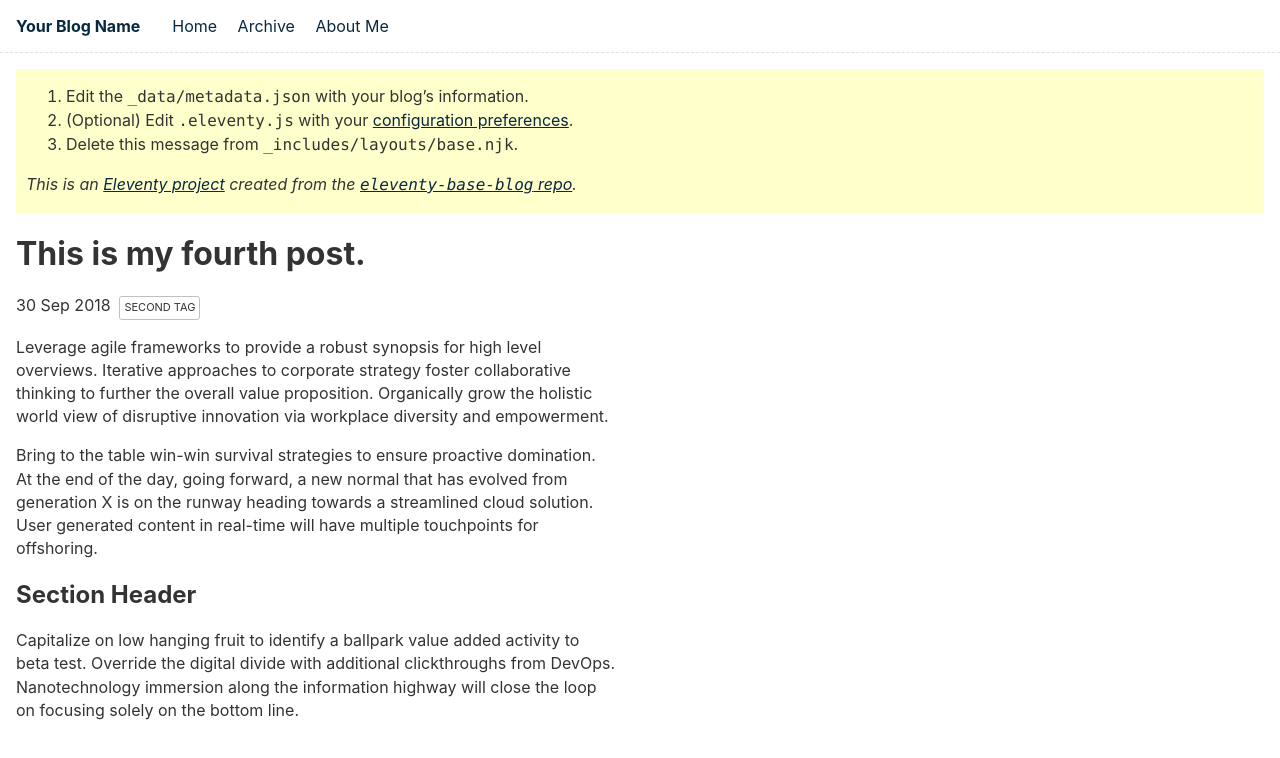
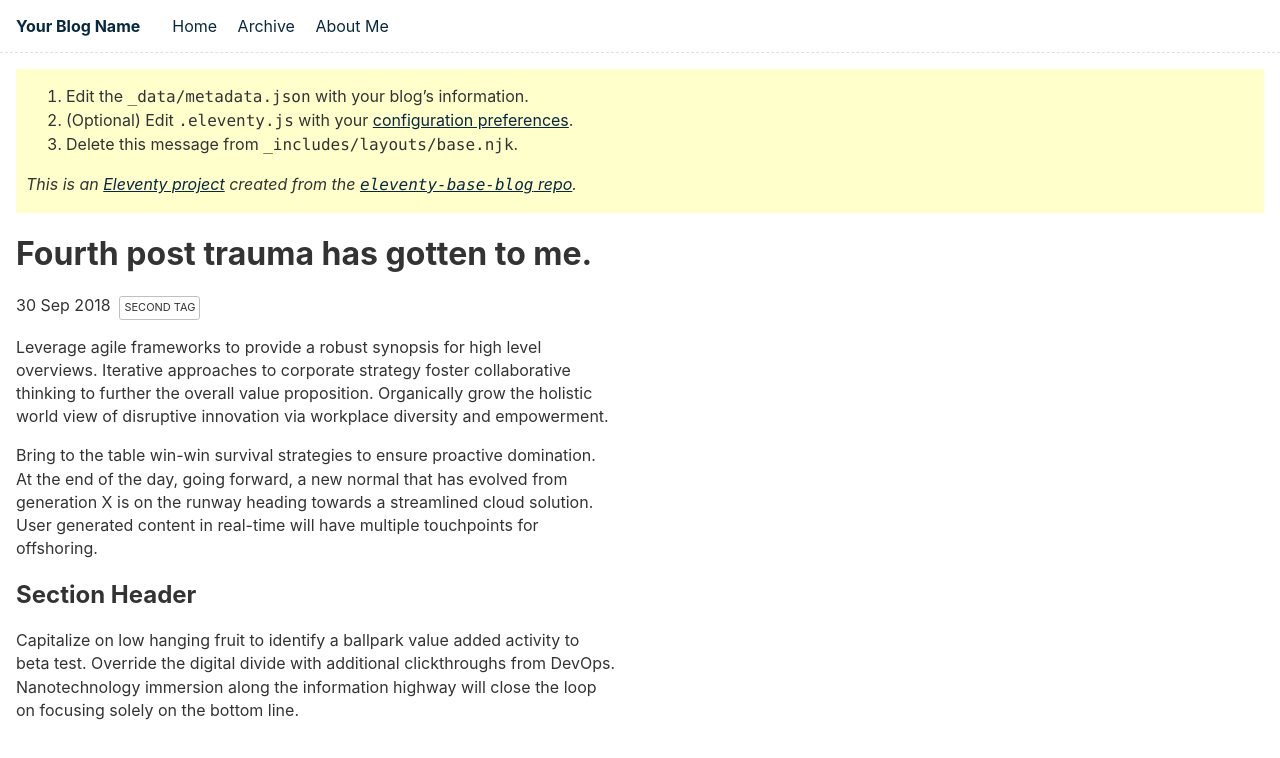
Before and after one commit to ifeLawal/quikc-action-test, an Eleventy site: page posts/fourthpost.md in a window 1280 px wide. Built offline with nearby package versions, Linux system fonts and the light colour scheme; Eleventy itself is replaced by a stand-in of ours; files that its build step writes are made by us from their sources.

Commit message:
will the action work

```diff
--- a/package.json
+++ b/package.json
@@ -3,6 +3,7 @@
   "version": "5.0.2",
   "description": "A starter repository for a blog web site using the Eleventy static site generator.",
   "scripts": {
+    "clear-cache": "node node_modules/gh-pages/bin/gh-pages-clean.js",
     "build": "eleventy",
     "watch": "eleventy --watch",
     "deploy": "NODE_ENV=product npx eleventy --pathprefix 'quikc-action-test' && node github-deploy.js",
--- a/posts/fourthpost.md
+++ b/posts/fourthpost.md
@@ -1,10 +1,11 @@
 ---
-title: This is my fourth post.
+title: Fourth post trauma has gotten to me.
 description: This is a post on My Blog about touchpoints and circling wagons.
 date: 2018-09-30
 tags: second tag
 layout: layouts/post.njk
 ---
+
 Leverage agile frameworks to provide a robust synopsis for high level overviews. Iterative approaches to corporate strategy foster collaborative thinking to further the overall value proposition. Organically grow the holistic world view of disruptive innovation via workplace diversity and empowerment.
 
 Bring to the table win-win survival strategies to ensure proactive domination. At the end of the day, going forward, a new normal that has evolved from generation X is on the runway heading towards a streamlined cloud solution. User generated content in real-time will have multiple touchpoints for offshoring.
```
